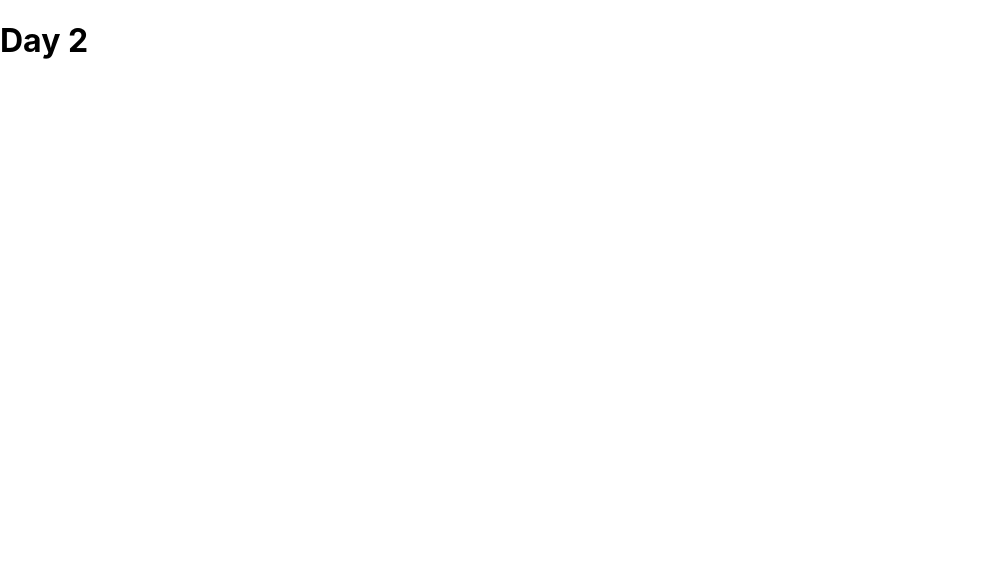
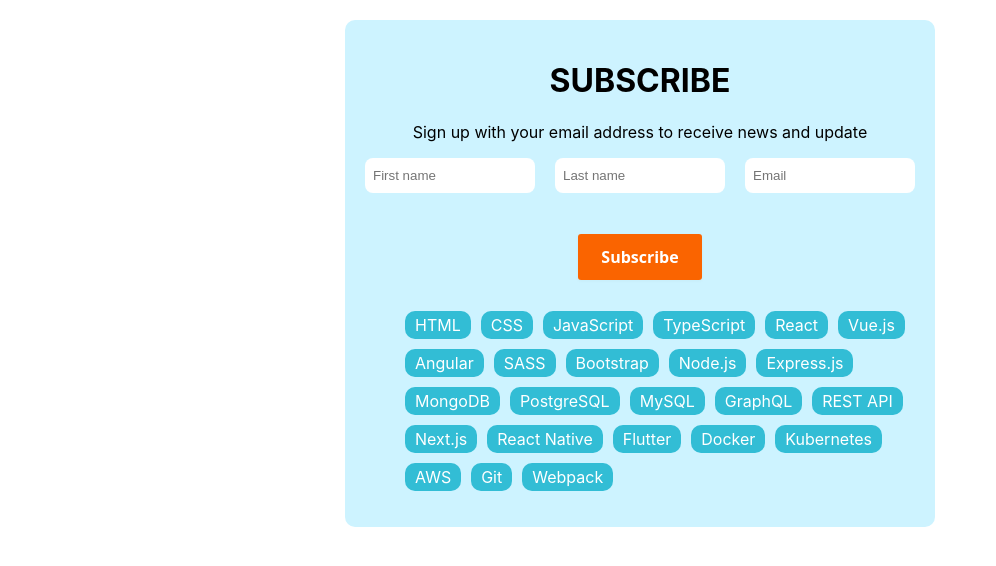
Before and after one commit to Spaceship-2K3/my-30-day-reactjs, a React (Create React App) app in the folder my-app/: page / in a window 1280 px wide. Shown: the top 566 px of the page, without its empty margins (0-996 px from the left). Built offline with nearby package versions, Linux system fonts and the light colour scheme.

Commit message:
done day 3

```diff
--- /dev/null
+++ b/my-app/src/Day-3/App.css
@@ -0,0 +1,86 @@
+.wrapper {
+    margin: 20px auto 0;
+    width: 550px;
+    padding: 20px;
+    border-radius: 10px;
+    background-color: rgb(205, 243, 255);
+}
+h1 {
+    text-align: center;
+}
+
+p {
+    text-align: center;
+}
+
+.signUp {
+    display: flex;
+    gap: 20px;
+}
+input {
+    width: 100%;
+    outline: none;
+    border: none;
+    padding: 10px 8px;
+    color: #111;
+    border-radius: 8px;
+}
+
+.button-5 {
+    align-items: center;
+    background-clip: padding-box;
+    background-color: #fa6400;
+    border: 1px solid transparent;
+    border-radius: 0.25rem;
+    box-shadow: rgba(0, 0, 0, 0.02) 0 1px 3px 0;
+    box-sizing: border-box;
+    color: #fff;
+    cursor: pointer;
+    display: flex;
+    font-family: system-ui, -apple-system, system-ui, "Helvetica Neue",
+        Helvetica, Arial, sans-serif;
+    font-size: 16px;
+    font-weight: 600;
+    justify-content: center;
+    line-height: 1.25;
+    margin: 40px auto 30px;
+    min-height: 3rem;
+    padding: calc(0.875rem - 1px) calc(1.5rem - 1px);
+    position: relative;
+    text-decoration: none;
+    transition: all 250ms;
+    user-select: none;
+    -webkit-user-select: none;
+    touch-action: manipulation;
+    vertical-align: baseline;
+    width: auto;
+}
+
+.button-5:hover,
+.button-5:focus {
+    background-color: #fb8332;
+    box-shadow: rgba(0, 0, 0, 0.1) 0 4px 12px;
+}
+
+.button-5:hover {
+    transform: translateY(-1px);
+}
+
+.button-5:active {
+    background-color: #c85000;
+    box-shadow: rgba(0, 0, 0, 0.06) 0 2px 4px;
+    transform: translateY(0);
+}
+ul {
+    display: flex;
+    flex-wrap: wrap;
+    gap: 10px;
+}
+
+.techItem {
+    list-style: none;
+    padding: 4px 10px;
+    color: white;
+    background-color: rgb(50, 189, 213);
+    border-radius: 10px;
+}
--- a/my-app/src/Day-3/App.js
+++ b/my-app/src/Day-3/App.js
@@ -0,0 +1,51 @@
+import "./App.css";
+import TechItem from "./TechItem";
+
+const techs = [
+    "HTML", // Frontend
+    "CSS", // Frontend
+    "JavaScript", // Frontend
+    "TypeScript", // Frontend/Backend
+    "React", // Frontend framework
+    "Vue.js", // Frontend framework
+    "Angular", // Frontend framework
+    "SASS", // CSS Preprocessor
+    "Bootstrap", // CSS framework
+    "Node.js", // Backend
+    "Express.js", // Backend framework
+    "MongoDB", // Database
+    "PostgreSQL", // Database
+    "MySQL", // Database
+    "GraphQL", // API Query Language
+    "REST API", // API Architecture
+    "Next.js", // React framework for server-side rendering
+    "React Native", // Mobile app development
+    "Flutter", // Mobile app development
+    "Docker", // Containerization
+    "Kubernetes", // Container orchestration
+    "AWS", // Cloud computing
+    "Git", // Version control
+    "Webpack", // Module bundler
+];
+
+const App = () => {
+    return (
+        <div className="wrapper">
+            <h1>SUBSCRIBE</h1>
+            <p>Sign up with your email address to receive news and update</p>
+            <div className="signUp">
+                <input type="text" placeholder="First name" />
+                <input type="text" placeholder="Last name" />
+                <input type="text" placeholder="Email" />
+            </div>
+            <button className="button-5">Subscribe</button>
+
+            <ul>
+                {techs.map((item, index) => (
+                    <TechItem key={index} name={item} />
+                ))}
+            </ul>
+        </div>
+    );
+};
+export default App;
--- /dev/null
+++ b/my-app/src/Day-3/TechItem.js
@@ -0,0 +1,5 @@
+const TechItem = ({ name }) => {
+    return <li className="techItem">{name}</li>;
+};
+
+export default TechItem;
--- a/my-app/src/index.js
+++ b/my-app/src/index.js
@@ -1,7 +1,7 @@
 import React from "react";
 import ReactDOM from "react-dom/client";
 import "./index.css";
-import App from "./Day-2/App";
+import App from "./Day-3/App.js";
 import reportWebVitals from "./reportWebVitals";
 
 const root = ReactDOM.createRoot(document.getElementById("root"));
```
Also changed, not shown: my-app/src/App.css (deleted, +0 -38 lines).
